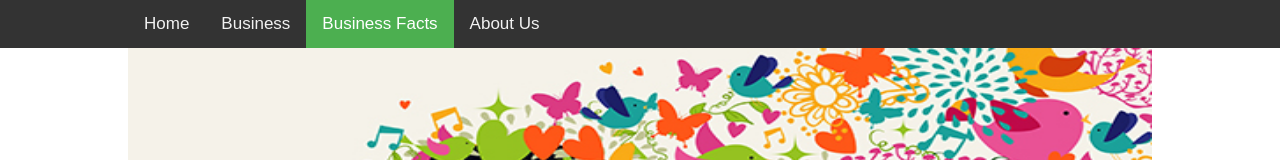
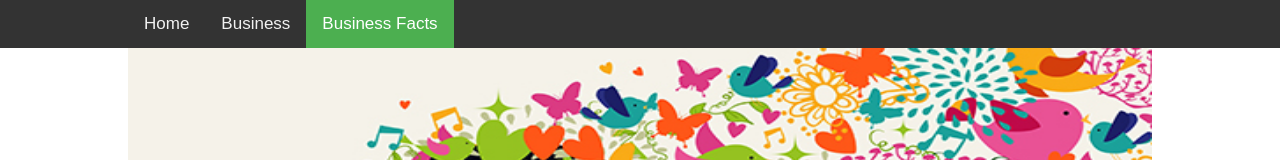
Before and after one commit to bhtnarayan/creativebusiness, a plain HTML site: page business_facts.html in a window 1280 px wide. Shown: the top 160 px of the page. Drawn offline with Linux system fonts and the light colour scheme.

Commit message:
Remvoe About us Page
Ready for Hosting

```diff
--- a/business_facts.html
+++ b/business_facts.html
@@ -14,7 +14,6 @@
     <a href="index.html" class="btn">Home</a>
     <a href="business.html" class = "btn">Business</a>
     <a href="business_facts.html" class = "btn  cb-active">Business Facts</a>
-    <a href="aboutus.html" class = "btn">About Us</a>
     <a href="javascript:void(0);" class="icon" onclick="myFunction()">
       <i class="fa fa-bars"></i>
     </a>
```
Also changed, not shown: business.html (+0 -1 lines), index.html (+0 -1 lines).
